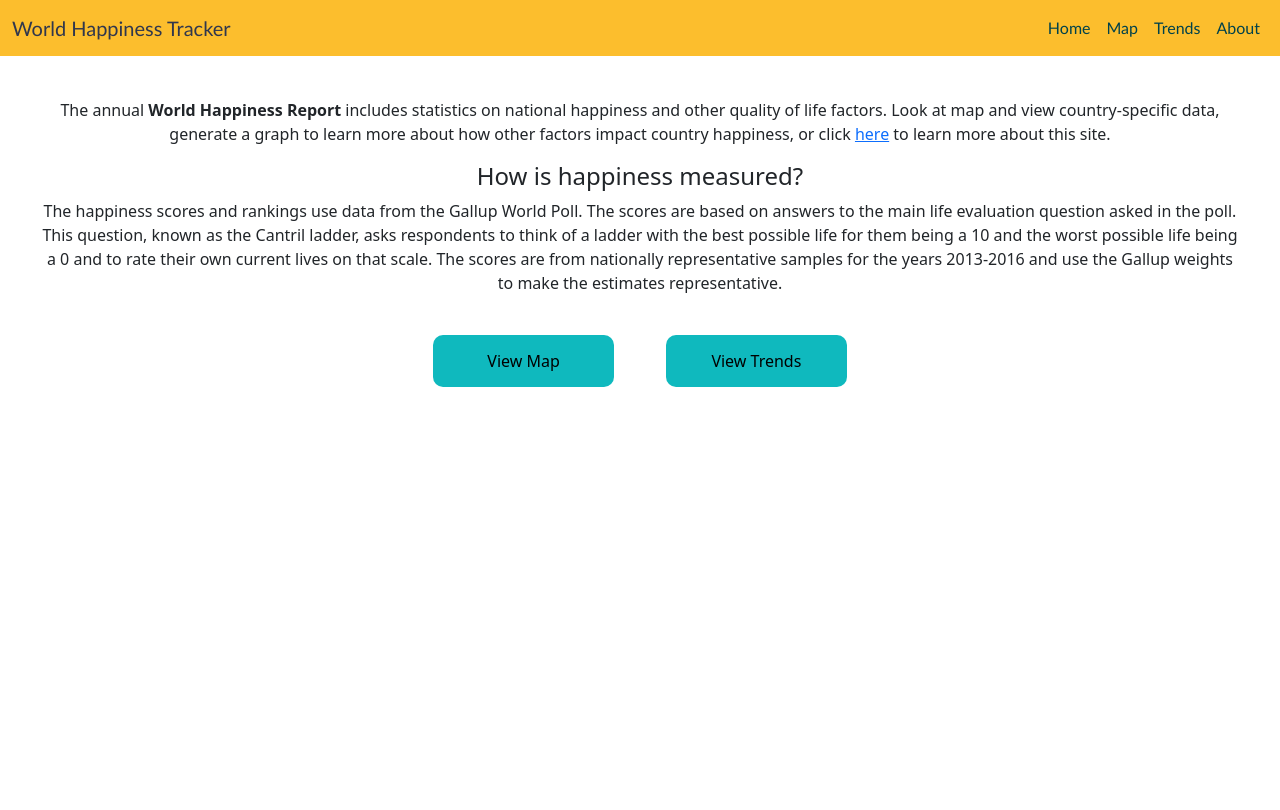
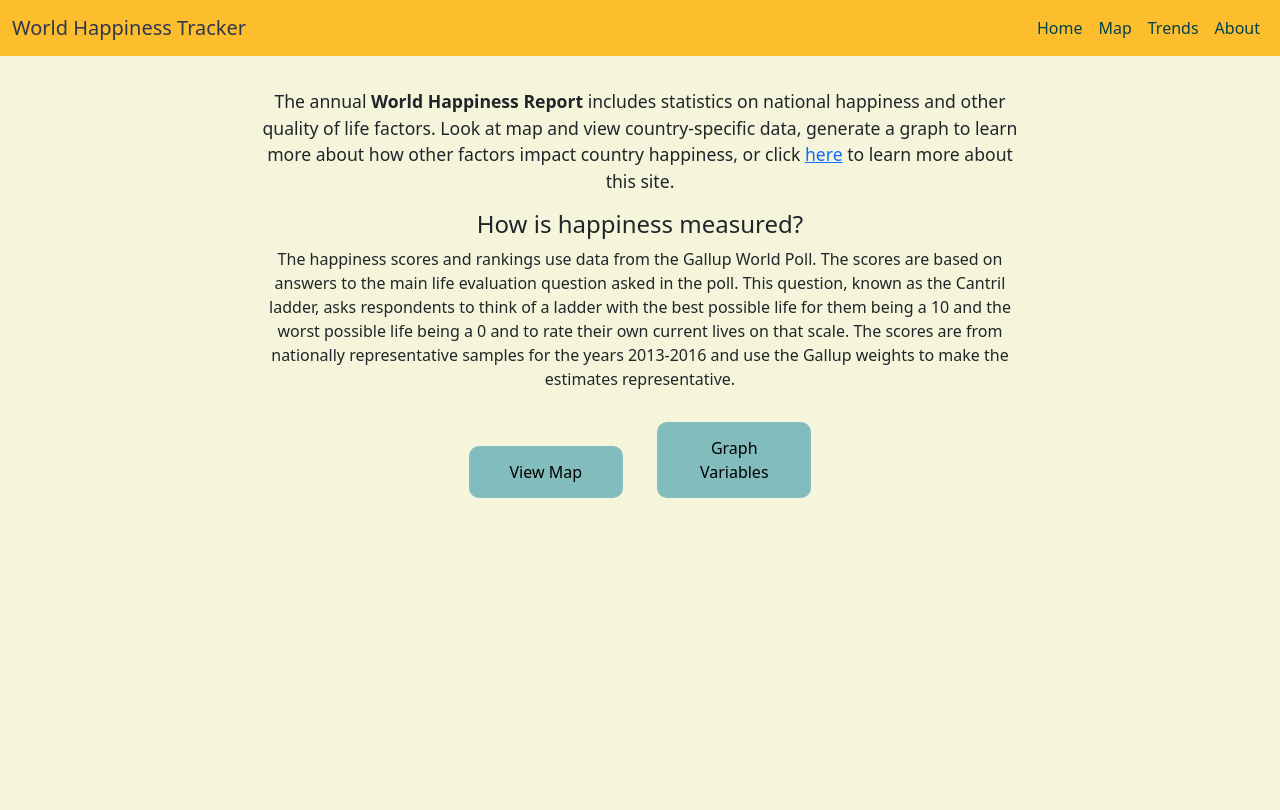
Before and after one commit to littone39/cs257, a Flask app: page / in a window 1280 px wide. Before the commit the page ends 387 px from the top, so only its background shows below. Run offline with Flask 2, Linux system fonts and the light colour scheme; data that the repository does not hold is empty; parts of the project's set-up code (start-up, migrations or seed data) failed here and were passed over; some libraries are stand-ins or nearby versions.

Commit message:
design updates

```diff
--- a/webapp/static/happiness.css
+++ b/webapp/static/happiness.css
@@ -81,6 +81,7 @@ a:hover {
 } */
 .selector-and-chart{
   display:block;
+
 }
 #map-container {
   position: relative;
@@ -147,6 +148,9 @@ a:hover {
 .beige{
   color:beige;
 }
+.beige-background{
+  background-color: beige;
+}
 #map-legend{
   width:12%;
   font-size: 50%;
@@ -177,7 +181,7 @@ a:hover {
   background-color:#FCBE2D;
   /* background-color :#a9a4fe; */
   color: #30374D;
-  font-family: 'Gill Sans', 'Gill Sans MT', Calibri, 'Trebuchet MS', sans-serif;
+  /* font-family: 'Gill Sans', 'Gill Sans MT', Calibri, 'Trebuchet MS', sans-serif; */
 }
 
 .nav-item a{
@@ -186,17 +190,24 @@ a:hover {
 
 .nav-item a:hover{
   color: #ffffff;;
-  background-color: #0fb9be;
+  /* background-color: #0fb9be; */
+  background-color: #447C81;
   border-radius: 10px;
 }
 
 #chart-container{
   display:block;
   float:left;
-  width:90%;
+  /* width:90%; */
   padding:3%;
-  margin-top:60px;
+  margin-top:50px;
+  width: 100%;
+  height: 125vh;
+  background-color:beige;
 
+}
+canvas{
+  background-color: white;
 }
 
 .selector-and-chart{
@@ -214,24 +225,41 @@ select{
   border-radius: 0px;
 }
 #graph-button {
-  border-radius: 5px;
-  border: none;
-  padding: 15px 32px;
+  padding: 10px 20px;
   text-align: center;
   text-decoration: none;
   display: inline-block;
   font-size: 16px;
   margin: 4px 2px;
   cursor: pointer;
+  background-color: #82BCBC;
+  border-radius: 10px;
+  border:none;
+}
+#graph-button:hover {
+  background-color: #447C81;
+  color: white;
 }
 .about{
   padding: 3%;
-  margin-top: 60px;
+  margin-top: 50px;
+  width:100%;
+  height:94vh;
+  background-color: beige;
+
+
 }
 
 .home{
   text-align: center;
+  padding-left: 20%;
+  padding-right: 20%;
   /* margin: 5%; */
+}
+.home-page{
+  background-color: beige;
+  margin-top:50px;
+  height: 95vh;
 }
 
 
@@ -242,18 +270,27 @@ a.home_button{
   padding: 14px 30px;
   margin: 2%;
   text-decoration: none;
-  background-color: #0fb9be;
-  height:6%;
-  width: 15%;
+  /* background-color: #0fb9be; */
+  background-color:#82BCBC;
+  height:8%;
+  width: 20%;
   border-radius: 10px;
 }
 
 a.home_button:hover{
-  background-color:#a9a4fe;
+  /* background-color:#a9a4fe; */
+  background-color: #447C81;
   color: #ffffff;
+}
+.home-button-container{
+  float:center;
 }
 
 .map-body{
   padding-top: 70px;
-  /* background-color:beige; */
+  background-color:beige;
 }
+
+p.intro{
+  font-size: 110%;
+}
--- a/webapp/static/webapp.js
+++ b/webapp/static/webapp.js
@@ -13,7 +13,7 @@ function initialize() {
     loadCountriesSelector();
     initializeMap();
 
-    let element = document.getElementById('graph_button');
+    let element = document.getElementById('graph-button');
     if (element) {
         element.onclick = createChartOnClick;
     }
@@ -252,6 +252,10 @@ function createChartOnClick() {
     if(x_selector && y_selector){
         x_axis = "life_ladder" // only compare to life ladder
         y_axis = y_selector.value
+        if(y_axis == ""){
+            return
+        }
+
 
         let url = getAPIBaseURL() + "graph/" + x_axis + "/" + y_axis
         fetch(url, {method: 'get'})
@@ -279,10 +283,11 @@ function createChartOnClick() {
                   label: 'Country data',
                   labels: labels, // list of labels goes here
                   data: plot_data,
-                  backgroundColor: '#0B86B5', //blue dots
+                  backgroundColor: '#447C81', //'#00424B',//'#0B86B5', //blue dot
                   trendlineLinear: {
-                    style: "rgb(43 ,66 ,255, 0.3)",
-                    lineStyle: "dotted|solid",
+                    style: '#FCBE2D',//"rgb(43 ,66 ,255, 0.3)",
+                    // lineStyle: "dotted|solid",
+                    lineStyle: "dotted",
                     width: 2
                 }
                 }],
--- a/webapp/templates/chart.html
+++ b/webapp/templates/chart.html
@@ -69,7 +69,7 @@
       </div>
     </nav>
 
-    <!--GRAPH -->
+    <!-- CHART -->
     <div id="chart-container" class="selectors-and-chart">
         <!-- description and selector -->
         <h2>Global Trends</h2>
@@ -86,7 +86,7 @@
             <option value="generosity">Generosity</option>
             <option value="percieved_corruption">Percieved Corruption</option>
         </select></p>
-        <button id="graph_button">Plot</button>
+        <button id="graph-button" class="plot">Plot</button>
         <!-- actual chart below -->
         <div>
           <div id="chart" class="correlation-chart"></div>
--- a/webapp/templates/index.html
+++ b/webapp/templates/index.html
@@ -66,11 +66,10 @@
       <!-- <h1>hap·pi·ness
         /ˈhapēnəs/</h1> -->
         <!-- <h4>noun -- the state of being happy.</h4> -->
-      <p>The annual <b>World Happiness Report</b> includes statistics on national happiness and other quality of life factors.
+      <p class="intro">The annual <b>World Happiness Report</b> includes statistics on national happiness and other quality of life factors.
         Look at map and view country-specific data, generate a graph to learn more about how
         other factors impact country happiness, or click <a href="/about">here</a> to learn more about this site.
       </p>
-
       <h4>How is happiness measured?</h4>
 
       <p>The happiness scores and rankings use data from the Gallup World Poll.
@@ -80,8 +79,10 @@
         The scores are from nationally representative samples for the years 2013-2016 and use the Gallup weights to make the estimates
         representative.</p>
 
-      <a class="home_button" href="/map">View Map</a>
-      <a class="home_button" href="/chart">View Trends</a>
+      <div class="home-button-container">
+        <a class="home_button" href="/map">View Map</a>
+        <a class="home_button" href="/chart">Graph Variables</a>
+    </div>
 
     </div>
   </body>
--- a/webapp/templates/map.html
+++ b/webapp/templates/map.html
@@ -64,7 +64,7 @@
               >
             </li>
             <li class="nav-item">
-              <a class="nav-link navbar-color" href="/">Map</a>
+              <a class="nav-link navbar-color" href="/map">Map</a>
             </li>
             <li class="nav-item">
               <a class="nav-link navbar-color" href="/chart">Trends</a>
```
Also changed, not shown: webapp/templates/about.html (+13 -3 lines).
